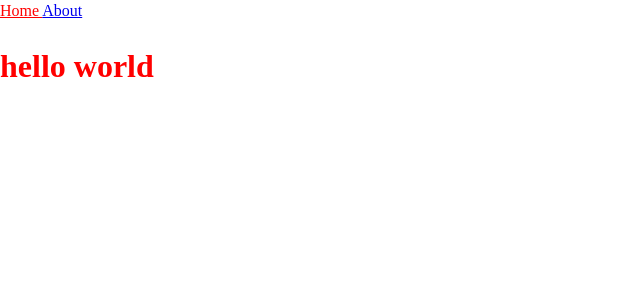
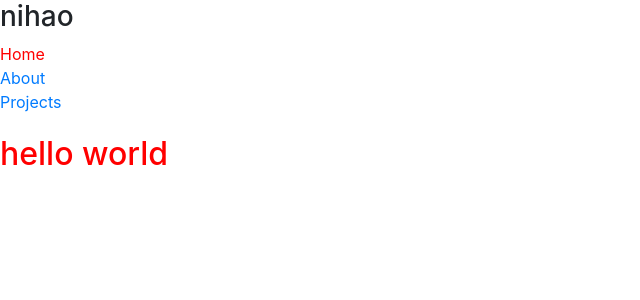
Before and after one commit to jiroger/jiroger.github.io, a Jekyll site: the page built from index.html, in a window 1280 px wide. Shown: the top 300 px of the page, without its empty margins (0-640 px from the left). Built offline with Jekyll 4.4.1, drawn with Linux system fonts in a browser that asks for light colours.

Commit message:
laid out nav framework; bootstrap integration

```diff
--- a/_data/navigation.yml
+++ b/_data/navigation.yml
@@ -2,3 +2,5 @@
   link: /
 - name: About
   link: /about.html
+- name: Projects
+  link: /projects.html
--- a/_includes/navigation.html
+++ b/_includes/navigation.html
@@ -1,7 +1,19 @@
-<nav>
-  {% for item in site.data.navigation %}
-    <a href="{{ item.link }}" {% if page.url == item.link %}style="color: red;"{% endif %}>
-      {{ item.name }}
-    </a>
-  {% endfor %}
-</nav>
+<div class="wrapper">
+  <nav id="sidebar">
+    <div class="sidebar-header">
+      <h3> nihao </h3>
+    </div>
+
+    <ul class="list-unstyled components">
+
+      {% for item in site.data.navigation %}
+      <li class="nav-item">
+        <a href="{{ item.link || remove: ".html"}}" {% if page.url == item.link %}style="color: red;" {% endif %}>
+          {{ item.name }}
+        </a>
+      </li>
+      {% endfor %}
+
+    </ul>
+  </nav>
+</div>
--- a/_layouts/default.html
+++ b/_layouts/default.html
@@ -9,7 +9,9 @@
 
   <link rel="manifest" href="site.webmanifest">
   <link rel="apple-touch-icon" href="/assets/img/icon.png">
-  <!-- Place favicon.ico in the root directory -->
+
+  <!-- Bootstrap CSS CDN -->
+  <link rel="stylesheet" href="https://stackpath.bootstrapcdn.com/bootstrap/4.3.1/css/bootstrap.min.css" integrity="sha384-ggOyR0iXCbMQv3Xipma34MD+dH/1fQ784/j6cY/iJTQUOhcWr7x9JvoRxT2MZw1T" crossorigin="anonymous">
 
   <link rel="stylesheet" href="/assets/css/normalize.css">
   <link rel="stylesheet" href="/assets/css/main.css">
@@ -22,20 +24,35 @@
     <p class="browserupgrade">You are using an <strong>outdated</strong> browser. Please <a href="https://browsehappy.com/">upgrade your browser</a> to improve your experience and security.</p>
   <![endif]-->
 
-  <!-- Add your site or application content here -->
-	{% include navigation.html %}
-	{{content}}
- <script src="/assets/js/vendor/modernizr-3.7.1.min.js"></script>
+  {% include navigation.html %}
+  {{content}}
+
+  <script src="/assets/js/vendor/modernizr-3.7.1.min.js"></script>
   <script src="https://code.jquery.com/jquery-3.4.1.min.js" integrity="sha256-CSXorXvZcTkaix6Yvo6HppcZGetbYMGWSFlBw8HfCJo=" crossorigin="anonymous"></script>
-  <script>window.jQuery || document.write('<script src="/assets/js/vendor/jquery-3.4.1.min.js"><\/script>')</script>
+  <script>
+    window.jQuery || document.write('<script src="/assets/js/vendor/jquery-3.4.1.min.js"><\/script>')
+  </script>
   <script src="/assets/js/plugins.js"></script>
   <script src="/assets/js/main.js"></script>
 
   <script>
-    window.ga = function () { ga.q.push(arguments) }; ga.q = []; ga.l = +new Date;
-    ga('create', 'UA-140938828-1', 'auto'); ga('set','transport','beacon'); ga('send', 'pageview')
+    window.ga = function() {
+      ga.q.push(arguments)
+    };
+    ga.q = [];
+    ga.l = +new Date;
+    ga('create', 'UA-140938828-1', 'auto');
+    ga('set', 'transport', 'beacon');
+    ga('send', 'pageview')
   </script>
   <script src="https://www.google-analytics.com/analytics.js" async defer></script>
+
+  <!--jQuery CDN-->
+  <script src="https://code.jquery.com/jquery-3.3.1.slim.min.js" integrity="sha384-q8i/X+965DzO0rT7abK41JStQIAqVgRVzpbzo5smXKp4YfRvH+8abtTE1Pi6jizo" crossorigin="anonymous"></script>
+  <!--Popper.js-->
+  <script src="https://cdnjs.cloudflare.com/ajax/libs/popper.js/1.14.7/umd/popper.min.js" integrity="sha384-UO2eT0CpHqdSJQ6hJty5KVphtPhzWj9WO1clHTMGa3JDZwrnQq4sF86dIHNDz0W1" crossorigin="anonymous"></script>
+  <!--Bootstrap.js-->
+  <script src="https://stackpath.bootstrapcdn.com/bootstrap/4.3.1/js/bootstrap.min.js" integrity="sha384-JjSmVgyd0p3pXB1rRibZUAYoIIy6OrQ6VrjIEaFf/nJGzIxFDsf4x0xIM+B07jRM" crossorigin="anonymous"></script>
 </body>
 
 </html>
--- a/assets/css/main.css
+++ b/assets/css/main.css
@@ -103,7 +103,7 @@ textarea {
 
 
  /* ==========================================================================
-   Author's custom styles
+   Custom styles
    ========================================================================== */
 
 
```
Also changed, not shown: 11 other files.
